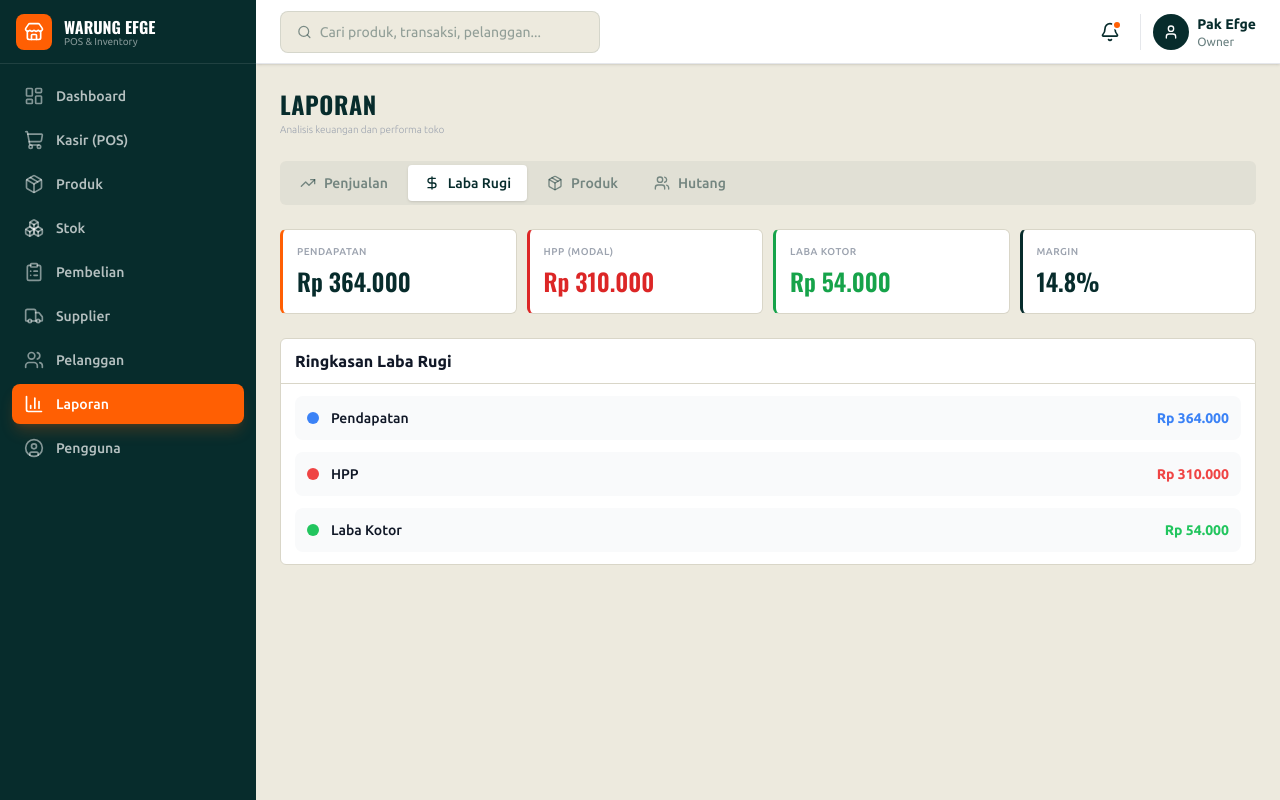
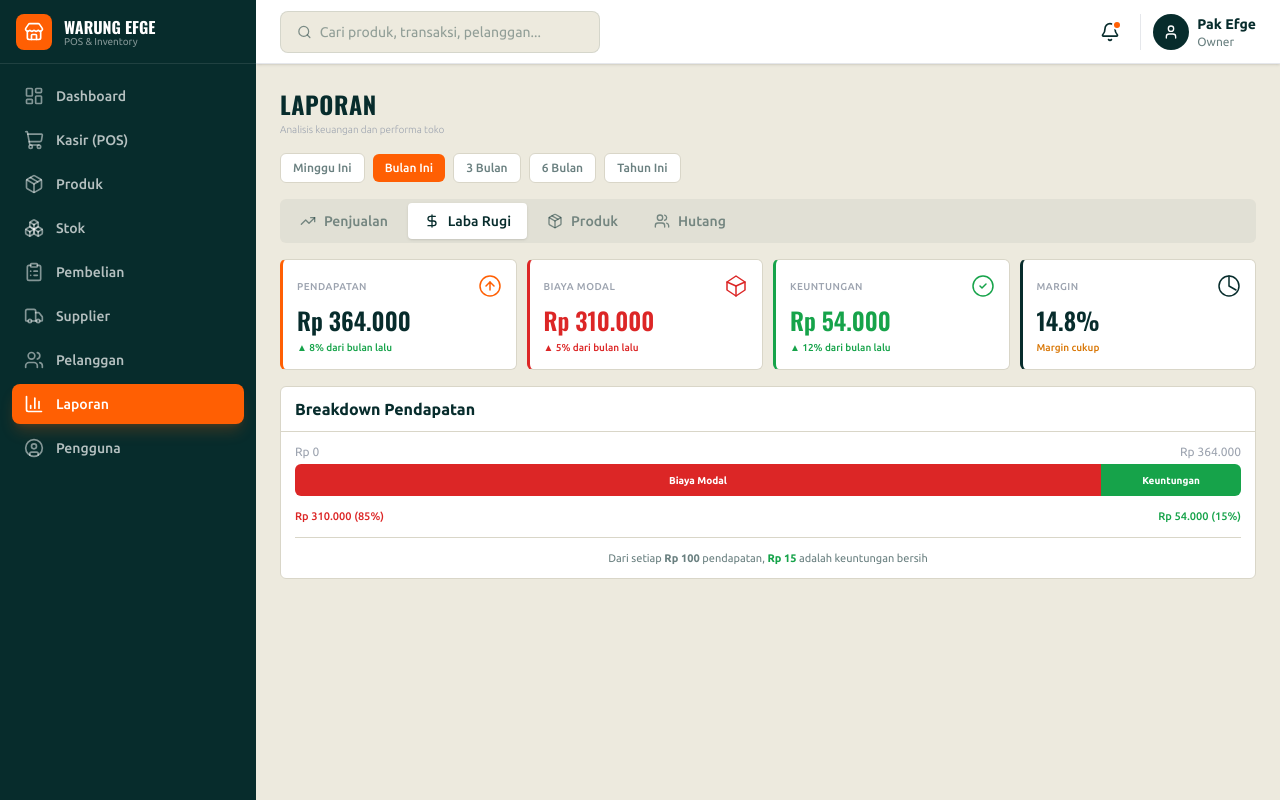
Before and after one commit to ersetdigital-sudo/Warung-Efge, a Next.js app: page /reports in a window 1280 px wide. Both pictures are taken after a click on the button "Laba Rugi". Built offline with nearby package versions, Linux system fonts and the light colour scheme.

Commit message:
auto: update from Kiro

```diff
--- a/src/app/(main)/reports/page.tsx
+++ b/src/app/(main)/reports/page.tsx
@@ -1,18 +1,28 @@
 "use client";
 
 import { useState } from "react";
-import { TrendingUp, DollarSign, Package, Users, Truck, Wallet, Receipt } from "lucide-react";
+import { TrendingUp, DollarSign, Package, Users, Truck } from "lucide-react";
 import { Card, CardHeader, CardContent } from "@/components/ui/Card";
-import Badge from "@/components/ui/Badge";
 import { formatCurrency, formatNumber } from "@/lib/utils";
 import { transactions, products, customers, suppliers, monthlySalesData, topProducts } from "@/data/mock-data";
-
 import { BarChart, Bar, XAxis, YAxis, CartesianGrid, Tooltip, ResponsiveContainer } from "recharts";
 
 type ReportType = "sales" | "profit" | "products" | "debts";
+type PeriodType = "week" | "month" | "3month" | "6month" | "year";
+
+// SVG Icons
+function IconWallet() { return <svg width="24" height="24" viewBox="0 0 24 24" fill="none" stroke="#FF5F03" strokeWidth="1.5" strokeLinecap="round" strokeLinejoin="round"><rect x="2" y="6" width="20" height="14" rx="3"/><path d="M2 10h20"/><path d="M16 14h2"/><path d="M6 2h8l4 4"/></svg>; }
+function IconTrend() { return <svg width="24" height="24" viewBox="0 0 24 24" fill="none" stroke="#16A34A" strokeWidth="1.5" strokeLinecap="round" strokeLinejoin="round"><polyline points="22 7 13.5 15.5 8.5 10.5 2 17"/><polyline points="16 7 22 7 22 13"/></svg>; }
+function IconReceipt() { return <svg width="24" height="24" viewBox="0 0 24 24" fill="none" stroke="#072C2C" strokeWidth="1.5" strokeLinecap="round" strokeLinejoin="round"><path d="M4 2v20l3-2 3 2 3-2 3 2 3-2 3 2V2l-3 2-3-2-3 2-3-2-3 2-3-2z"/><path d="M8 8h8"/><path d="M8 12h8"/><path d="M8 16h4"/></svg>; }
+function IconMoneyIn() { return <svg width="24" height="24" viewBox="0 0 24 24" fill="none" stroke="#FF5F03" strokeWidth="1.5" strokeLinecap="round" strokeLinejoin="round"><circle cx="12" cy="12" r="10"/><path d="M12 8v8"/><path d="M8 12l4-4 4 4"/></svg>; }
+function IconBox() { return <svg width="24" height="24" viewBox="0 0 24 24" fill="none" stroke="#DC2626" strokeWidth="1.5" strokeLinecap="round" strokeLinejoin="round"><path d="M21 8L12 2 3 8v8l9 6 9-6V8z"/><path d="M12 22V12"/><path d="M12 12L3 8"/><path d="M12 12l9-4"/></svg>; }
+function IconCheckCircle() { return <svg width="24" height="24" viewBox="0 0 24 24" fill="none" stroke="#16A34A" strokeWidth="1.5" strokeLinecap="round" strokeLinejoin="round"><circle cx="12" cy="12" r="10"/><path d="M9 12l2 2 4-4"/></svg>; }
+function IconPie() { return <svg width="24" height="24" viewBox="0 0 24 24" fill="none" stroke="#072C2C" strokeWidth="1.5" strokeLinecap="round" strokeLinejoin="round"><circle cx="12" cy="12" r="10"/><path d="M12 2v10l7 4"/></svg>; }
 
 export default function ReportsPage() {
   const [activeReport, setActiveReport] = useState<ReportType>("sales");
+  const [period, setPeriod] = useState<PeriodType>("month");
+
   const reports = [
     { id: "sales" as ReportType, label: "Penjualan", icon: TrendingUp },
     { id: "profit" as ReportType, label: "Laba Rugi", icon: DollarSign },
@@ -20,14 +30,45 @@ export default function ReportsPage() {
     { id: "debts" as ReportType, label: "Hutang", icon: Users },
   ];
 
+  const periods: { id: PeriodType; label: string }[] = [
+    { id: "week", label: "Minggu Ini" },
+    { id: "month", label: "Bulan Ini" },
+    { id: "3month", label: "3 Bulan" },
+    { id: "6month", label: "6 Bulan" },
+    { id: "year", label: "Tahun Ini" },
+  ];
+
   const totalSales = transactions.reduce((s, t) => s + t.total, 0);
   const totalCOGS = transactions.reduce((s, t) => s + t.items.reduce((is, item) => { const p = products.find(pr => pr.id === item.productId); return is + (p?.costPrice || 0) * item.quantity; }, 0), 0);
   const grossProfit = totalSales - totalCOGS;
+  const marginPct = (grossProfit / totalSales * 100);
+  const profitPer100 = Math.round(marginPct);
+
+  const getMarginLabel = () => {
+    if (marginPct >= 20) return { text: "Margin sehat ✓", color: "text-[#16A34A]" };
+    if (marginPct >= 10) return { text: "Margin cukup", color: "text-[#D97706]" };
+    return { text: "Margin tipis ⚠️", color: "text-[#DC2626]" };
+  };
+
+  const totalProductRevenue = topProducts.reduce((s, p) => s + p.revenue, 0);
+
+  // Horizontal bar data for products
+  const horizontalProductData = topProducts.map(p => ({ ...p, contribution: ((p.revenue / totalProductRevenue) * 100).toFixed(1) }));
 
   return (
-    <div className="space-y-6">
+    <div className="space-y-4">
       <div><h1 className="text-2xl font-bold text-[#072C2C] font-[Oswald] uppercase tracking-wide">Laporan</h1><p className="text-[10px] text-[#9CA3AF] font-light mt-0.5">Analisis keuangan dan performa toko</p></div>
 
+      {/* Period Filter */}
+      <div className="flex items-center gap-2 flex-wrap">
+        {periods.map((p) => (
+          <button key={p.id} onClick={() => setPeriod(p.id)} className={`px-3 py-1.5 rounded-md text-xs font-medium transition-all cursor-pointer ${period === p.id ? "bg-[#FF5F03] text-white" : "bg-white border border-[#D9D6C8] text-[#072C2C]/60 hover:border-[#FF5F03]/40 hover:text-[#072C2C]"}`}>
+            {p.label}
+          </button>
+        ))}
+      </div>
+
+      {/* Tabs */}
       <div className="flex gap-1 bg-[#072C2C]/5 rounded-md p-1">
         {reports.map((r) => (
           <button key={r.id} onClick={() => setActiveReport(r.id)} className={`flex items-center gap-2 px-4 py-2 rounded text-sm font-medium transition-all cursor-pointer ${activeReport === r.id ? "bg-white text-[#072C2C] shadow-sm" : "text-[#072C2C]/50 hover:text-[#072C2C]/80"}`}>
@@ -36,50 +77,150 @@ export default function ReportsPage() {
         ))}
       </div>
 
+      {/* TAB PENJUALAN */}
       {activeReport === "sales" && (
-        <div className="space-y-6">
+        <div className="space-y-4">
           <div className="grid grid-cols-1 sm:grid-cols-3 gap-2.5">
-            <div className="bg-white border border-[#D9D6C8] rounded-md p-3.5 border-l-[3px] border-l-[#FF5F03]"><div className="flex items-center justify-between mb-1"><p className="text-[10px] font-medium text-[#9CA3AF] uppercase tracking-wider">Total Penjualan</p><Wallet className="w-4 h-4 text-[#FF5F03]" /></div><p className="font-[Oswald] text-[24px] font-semibold text-[#072C2C] mt-1">{formatCurrency(totalSales)}</p></div>
-            <div className="bg-white border border-[#D9D6C8] rounded-md p-3.5 border-l-[3px] border-l-[#16A34A]"><div className="flex items-center justify-between mb-1"><p className="text-[10px] font-medium text-[#9CA3AF] uppercase tracking-wider">Rata-rata Transaksi</p><TrendingUp className="w-4 h-4 text-[#16A34A]" /></div><p className="font-[Oswald] text-[24px] font-semibold text-[#16A34A] mt-1">{formatCurrency(totalSales / transactions.length)}</p></div>
-            <div className="bg-white border border-[#D9D6C8] rounded-md p-3.5 border-l-[3px] border-l-[#072C2C]"><div className="flex items-center justify-between mb-1"><p className="text-[10px] font-medium text-[#9CA3AF] uppercase tracking-wider">Total Transaksi</p><Receipt className="w-4 h-4 text-[#072C2C]" /></div><p className="font-[Oswald] text-[24px] font-semibold text-[#072C2C] mt-1">{formatNumber(transactions.length)}</p></div>
+            <div className="bg-white border border-[#D9D6C8] rounded-md p-3.5 border-l-[3px] border-l-[#FF5F03]">
+              <div className="flex items-center justify-between mb-1"><p className="text-[10px] font-medium text-[#9CA3AF] uppercase tracking-wider">Total Penjualan</p><IconWallet /></div>
+              <p className="font-[Oswald] text-[24px] font-semibold text-[#072C2C] mt-1">{formatCurrency(totalSales)}</p>
+              <p className="text-[10px] text-[#16A34A] font-medium mt-0.5">▲ 12% dari bulan lalu</p>
+            </div>
+            <div className="bg-white border border-[#D9D6C8] rounded-md p-3.5 border-l-[3px] border-l-[#16A34A]">
+              <div className="flex items-center justify-between mb-1"><p className="text-[10px] font-medium text-[#9CA3AF] uppercase tracking-wider">Rata-rata Transaksi</p><IconTrend /></div>
+              <p className="font-[Oswald] text-[24px] font-semibold text-[#16A34A] mt-1">{formatCurrency(totalSales / transactions.length)}</p>
+              <p className="text-[10px] text-[#16A34A] font-medium mt-0.5">▲ 4% dari bulan lalu</p>
+            </div>
+            <div className="bg-white border border-[#D9D6C8] rounded-md p-3.5 border-l-[3px] border-l-[#072C2C]">
+              <div className="flex items-center justify-between mb-1"><p className="text-[10px] font-medium text-[#9CA3AF] uppercase tracking-wider">Total Transaksi</p><IconReceipt /></div>
+              <p className="font-[Oswald] text-[24px] font-semibold text-[#072C2C] mt-1">{formatNumber(transactions.length)}</p>
+              <p className="text-[10px] text-[#16A34A] font-medium mt-0.5">▲ 8% dari bulan lalu</p>
+            </div>
           </div>
-          <Card><CardHeader><h3 className="text-base font-semibold">Penjualan Bulanan</h3></CardHeader><CardContent><div className="h-72"><ResponsiveContainer width="100%" height="100%"><BarChart data={monthlySalesData}><CartesianGrid strokeDasharray="3 3" stroke="#f1f5f9" /><XAxis dataKey="name" axisLine={false} tickLine={false} fontSize={12} /><YAxis axisLine={false} tickLine={false} fontSize={12} tickFormatter={(v) => `${(v/1000000).toFixed(0)}jt`} /><Tooltip formatter={(value) => [formatCurrency(value as number), "Penjualan"]} contentStyle={{ borderRadius: "8px", border: "1px solid #e2e8f0", backgroundColor: "#ffffff", boxShadow: "0 2px 8px rgba(0,0,0,0.08)" }} cursor={{ fill: "transparent" }} /><Bar dataKey="sales" fill="#3b82f6" radius={[4, 4, 0, 0]} /></BarChart></ResponsiveContainer></div></CardContent></Card>
+          <Card><CardHeader><h3 className="text-base font-semibold text-[#072C2C]">Penjualan Bulanan</h3></CardHeader><CardContent><div className="h-72"><ResponsiveContainer width="100%" height="100%"><BarChart data={monthlySalesData}><CartesianGrid strokeDasharray="3 3" stroke="#f1f5f9" /><XAxis dataKey="name" axisLine={false} tickLine={false} fontSize={12} /><YAxis axisLine={false} tickLine={false} fontSize={12} tickFormatter={(v) => `${(v/1000000).toFixed(0)}jt`} /><Tooltip formatter={(value) => [formatCurrency(value as number), "Penjualan"]} contentStyle={{ borderRadius: "8px", border: "1px solid #e2e8f0", backgroundColor: "#ffffff", boxShadow: "0 2px 8px rgba(0,0,0,0.08)" }} cursor={{ fill: "transparent" }} /><Bar dataKey="sales" fill="#FF5F03" radius={[4, 4, 0, 0]} /></BarChart></ResponsiveContainer></div></CardContent></Card>
         </div>
       )}
 
+      {/* TAB LABA RUGI */}
+      {activeReport === "profit" && (
+        <div className="space-y-4">
+          <div className="grid grid-cols-1 sm:grid-cols-4 gap-2.5">
+            <div className="bg-white border border-[#D9D6C8] rounded-md p-3.5 border-l-[3px] border-l-[#FF5F03]">
+              <div className="flex items-center justify-between mb-1"><p className="text-[10px] font-medium text-[#9CA3AF] uppercase tracking-wider">Pendapatan</p><IconMoneyIn /></div>
+              <p className="font-[Oswald] text-[24px] font-semibold text-[#072C2C] mt-1">{formatCurrency(totalSales)}</p>
+              <p className="text-[10px] text-[#16A34A] font-medium mt-0.5">▲ 8% dari bulan lalu</p>
+            </div>
+            <div className="bg-white border border-[#D9D6C8] rounded-md p-3.5 border-l-[3px] border-l-[#DC2626]">
+              <div className="flex items-center justify-between mb-1"><p className="text-[10px] font-medium text-[#9CA3AF] uppercase tracking-wider">Biaya Modal</p><IconBox /></div>
+              <p className="font-[Oswald] text-[24px] font-semibold text-[#DC2626] mt-1">{formatCurrency(totalCOGS)}</p>
+              <p className="text-[10px] text-[#DC2626] font-medium mt-0.5">▲ 5% dari bulan lalu</p>
+            </div>
+            <div className="bg-white border border-[#D9D6C8] rounded-md p-3.5 border-l-[3px] border-l-[#16A34A]">
+              <div className="flex items-center justify-between mb-1"><p className="text-[10px] font-medium text-[#9CA3AF] uppercase tracking-wider">Keuntungan</p><IconCheckCircle /></div>
+              <p className="font-[Oswald] text-[24px] font-semibold text-[#16A34A] mt-1">{formatCurrency(grossProfit)}</p>
+              <p className="text-[10px] text-[#16A34A] font-medium mt-0.5">▲ 12% dari bulan lalu</p>
+            </div>
+            <div className="bg-white border border-[#D9D6C8] rounded-md p-3.5 border-l-[3px] border-l-[#072C2C]">
+              <div className="flex items-center justify-between mb-1"><p className="text-[10px] font-medium text-[#9CA3AF] uppercase tracking-wider">Margin</p><IconPie /></div>
+              <p className="font-[Oswald] text-[24px] font-semibold text-[#072C2C] mt-1">{marginPct.toFixed(1)}%</p>
+              <p className={`text-[10px] font-medium mt-0.5 ${getMarginLabel().color}`}>{getMarginLabel().text}</p>
+            </div>
+          </div>
 
-      {activeReport === "profit" && (
-        <div className="space-y-6">
-          <div className="grid grid-cols-1 sm:grid-cols-4 gap-2.5">
-            <div className="bg-white border border-[#D9D6C8] rounded-md p-3.5 border-l-[3px] border-l-[#FF5F03]"><p className="text-[10px] font-medium text-[#9CA3AF] uppercase tracking-wider">Pendapatan</p><p className="font-[Oswald] text-[24px] font-semibold text-[#072C2C] mt-1">{formatCurrency(totalSales)}</p></div>
-            <div className="bg-white border border-[#D9D6C8] rounded-md p-3.5 border-l-[3px] border-l-[#DC2626]"><p className="text-[10px] font-medium text-[#9CA3AF] uppercase tracking-wider">HPP (Modal)</p><p className="font-[Oswald] text-[24px] font-semibold text-[#DC2626] mt-1">{formatCurrency(totalCOGS)}</p></div>
-            <div className="bg-white border border-[#D9D6C8] rounded-md p-3.5 border-l-[3px] border-l-[#16A34A]"><p className="text-[10px] font-medium text-[#9CA3AF] uppercase tracking-wider">Laba Kotor</p><p className="font-[Oswald] text-[24px] font-semibold text-[#16A34A] mt-1">{formatCurrency(grossProfit)}</p></div>
-            <div className="bg-white border border-[#D9D6C8] rounded-md p-3.5 border-l-[3px] border-l-[#072C2C]"><p className="text-[10px] font-medium text-[#9CA3AF] uppercase tracking-wider">Margin</p><p className="font-[Oswald] text-[24px] font-semibold text-[#072C2C] mt-1">{(grossProfit / totalSales * 100).toFixed(1)}%</p></div>
-          </div>
-          <Card><CardHeader><h3 className="text-base font-semibold">Ringkasan Laba Rugi</h3></CardHeader><CardContent><div className="space-y-3">
-            {[{ name: "Pendapatan", value: totalSales, color: "#3b82f6" }, { name: "HPP", value: totalCOGS, color: "#ef4444" }, { name: "Laba Kotor", value: grossProfit, color: "#22c55e" }].map((item) => (
-              <div key={item.name} className="flex items-center justify-between p-3 bg-gray-50 rounded-lg"><div className="flex items-center gap-3"><div className="w-3 h-3 rounded-full" style={{ backgroundColor: item.color }} /><span className="text-sm font-medium">{item.name}</span></div><span className="text-sm font-bold" style={{ color: item.color }}>{formatCurrency(item.value)}</span></div>
-            ))}
-          </div></CardContent></Card>
+          {/* Breakdown Bar */}
+          <Card><CardHeader><h3 className="text-base font-semibold text-[#072C2C]">Breakdown Pendapatan</h3></CardHeader><CardContent>
+            <div className="space-y-3">
+              <div className="flex items-center gap-2 text-xs text-[#9CA3AF] mb-1">
+                <span>Rp 0</span><div className="flex-1" /><span>{formatCurrency(totalSales)}</span>
+              </div>
+              <div className="w-full h-8 rounded-md overflow-hidden flex">
+                <div className="h-full bg-[#DC2626] flex items-center justify-center" style={{ width: `${(totalCOGS / totalSales * 100).toFixed(1)}%` }}>
+                  <span className="text-[10px] font-bold text-white">Biaya Modal</span>
+                </div>
+                <div className="h-full bg-[#16A34A] flex items-center justify-center" style={{ width: `${(grossProfit / totalSales * 100).toFixed(1)}%` }}>
+                  <span className="text-[10px] font-bold text-white">Keuntungan</span>
+                </div>
+              </div>
+              <div className="flex justify-between text-[11px]">
+                <span className="text-[#DC2626] font-medium">{formatCurrency(totalCOGS)} ({(totalCOGS / totalSales * 100).toFixed(0)}%)</span>
+                <span className="text-[#16A34A] font-medium">{formatCurrency(grossProfit)} ({(grossProfit / totalSales * 100).toFixed(0)}%)</span>
+              </div>
+              <p className="text-[11px] text-[#072C2C]/60 text-center mt-2 border-t border-[#D9D6C8] pt-3">Dari setiap <span className="font-bold">Rp 100</span> pendapatan, <span className="font-bold text-[#16A34A]">Rp {profitPer100}</span> adalah keuntungan bersih</p>
+            </div>
+          </CardContent></Card>
         </div>
       )}
 
+      {/* TAB PRODUK */}
       {activeReport === "products" && (
-        <div className="space-y-6">
-          <Card><CardHeader><h3 className="text-base font-semibold">Produk Terlaris</h3></CardHeader><CardContent><div className="h-64"><ResponsiveContainer width="100%" height="100%"><BarChart data={topProducts}><CartesianGrid strokeDasharray="3 3" stroke="#f1f5f9" /><XAxis dataKey="name" axisLine={false} tickLine={false} fontSize={10} /><YAxis axisLine={false} tickLine={false} fontSize={12} /><Tooltip formatter={(value) => [formatNumber(value as number), "Terjual"]} contentStyle={{ borderRadius: "8px", border: "1px solid #e2e8f0", backgroundColor: "#ffffff", boxShadow: "0 2px 8px rgba(0,0,0,0.08)" }} cursor={{ fill: "transparent" }} /><Bar dataKey="sold" fill="#6366f1" radius={[4, 4, 0, 0]} /></BarChart></ResponsiveContainer></div></CardContent></Card>
-          <Card><CardHeader><h3 className="text-base font-semibold">Produk Lambat Terjual</h3></CardHeader><CardContent className="p-0"><div className="divide-y divide-gray-100">{products.slice(-5).reverse().map((p) => <div key={p.id} className="flex items-center justify-between px-5 py-3"><div><p className="text-sm font-medium">{p.name}</p><p className="text-xs text-gray-500">Stok: {p.stock} {p.unit}</p></div><Badge variant="warning">Lambat</Badge></div>)}</div></CardContent></Card>
+        <div className="space-y-4">
+          <Card><CardHeader><h3 className="text-base font-semibold text-[#072C2C]">Produk Terlaris</h3></CardHeader><CardContent>
+            <div className="h-64">
+              <ResponsiveContainer width="100%" height="100%">
+                <BarChart data={horizontalProductData} layout="vertical">
+                  <CartesianGrid strokeDasharray="3 3" stroke="#f1f5f9" horizontal={false} />
+                  <XAxis type="number" axisLine={false} tickLine={false} fontSize={11} />
+                  <YAxis type="category" dataKey="name" axisLine={false} tickLine={false} fontSize={11} width={130} />
+                  <Tooltip formatter={(value) => [formatNumber(value as number), "Terjual"]} contentStyle={{ borderRadius: "8px", border: "1px solid #e2e8f0", backgroundColor: "#ffffff", boxShadow: "0 2px 8px rgba(0,0,0,0.08)" }} cursor={{ fill: "transparent" }} />
+                  <Bar dataKey="sold" fill="#FF5F03" radius={[0, 4, 4, 0]} barSize={20} />
+                </BarChart>
+              </ResponsiveContainer>
+            </div>
+          </CardContent></Card>
+
+          {/* Table */}
+          <Card><CardHeader><h3 className="text-base font-semibold text-[#072C2C]">Detail Produk Terlaris</h3></CardHeader><CardContent className="p-0">
+            <table className="w-full text-[12px]">
+              <thead>
+                <tr className="border-b border-[#D9D6C8]">
+                  <th className="text-[10px] font-semibold text-[#9CA3AF] text-left px-3.5 py-2 bg-[#EDEADE] uppercase tracking-wider">No</th>
+                  <th className="text-[10px] font-semibold text-[#9CA3AF] text-left px-3.5 py-2 bg-[#EDEADE] uppercase tracking-wider">Nama Produk</th>
+                  <th className="text-[10px] font-semibold text-[#9CA3AF] text-right px-3.5 py-2 bg-[#EDEADE] uppercase tracking-wider">Terjual</th>
+                  <th className="text-[10px] font-semibold text-[#9CA3AF] text-right px-3.5 py-2 bg-[#EDEADE] uppercase tracking-wider">Pendapatan</th>
+                  <th className="text-[10px] font-semibold text-[#9CA3AF] text-right px-3.5 py-2 bg-[#EDEADE] uppercase tracking-wider">Kontribusi</th>
+                </tr>
+              </thead>
+              <tbody>
+                {horizontalProductData.map((p, idx) => (
+                  <tr key={p.name} className={`border-b border-[#D9D6C8] last:border-b-0 ${idx % 2 === 1 ? "bg-[#EDEADE]/30" : ""}`}>
+                    <td className="px-3.5 py-2.5 font-bold text-[#072C2C]/50">{idx + 1}</td>
+                    <td className="px-3.5 py-2.5 font-medium text-[#072C2C]">{p.name}</td>
+                    <td className="px-3.5 py-2.5 text-right font-mono">{formatNumber(p.sold)}</td>
+                    <td className="px-3.5 py-2.5 text-right font-mono font-bold text-[#16A34A]">{formatCurrency(p.revenue)}</td>
+                    <td className="px-3.5 py-2.5 text-right font-mono">{p.contribution}%</td>
+                  </tr>
+                ))}
+              </tbody>
+            </table>
+          </CardContent></Card>
+
+          {/* Produk Lambat Terjual */}
+          <Card><CardHeader><h3 className="text-base font-semibold text-[#072C2C]">Produk Lambat Terjual</h3></CardHeader><CardContent className="p-0">
+            <div>
+              {products.slice(-5).reverse().map((p, idx) => (
+                <div key={p.id} className={`flex items-center justify-between px-3.5 py-3 border-b border-[#D9D6C8] last:border-b-0 ${idx % 2 === 1 ? "bg-[#EDEADE]/30" : ""}`}>
+                  <div>
+                    <p className="text-sm font-medium text-[#072C2C]">{p.name}</p>
+                    <p className="text-[10px] text-[#9CA3AF]">Stok: {p.stock} {p.unit}</p>
+                  </div>
+                  <span className="text-[11px] font-mono font-bold text-[#D97706] bg-[#D97706]/10 px-2 py-0.5 rounded">{Math.floor(Math.random() * 8) + 2} terjual bulan ini</span>
+                </div>
+              ))}
+            </div>
+          </CardContent></Card>
         </div>
       )}
 
+      {/* TAB HUTANG */}
       {activeReport === "debts" && (
-        <div className="space-y-6">
+        <div className="space-y-4">
           <div className="grid grid-cols-1 sm:grid-cols-2 gap-2.5">
             <div className="bg-white border border-[#D9D6C8] rounded-md p-3.5 border-l-[3px] border-l-[#DC2626]"><div className="flex items-center gap-2 mb-1"><Users className="w-4 h-4 text-[#DC2626]" /><p className="text-[10px] font-medium text-[#9CA3AF] uppercase tracking-wider">Hutang Pelanggan</p></div><p className="font-[Oswald] text-[24px] font-semibold text-[#DC2626]">{formatCurrency(customers.reduce((s,c) => s+c.debt, 0))}</p></div>
             <div className="bg-white border border-[#D9D6C8] rounded-md p-3.5 border-l-[3px] border-l-[#D97706]"><div className="flex items-center gap-2 mb-1"><Truck className="w-4 h-4 text-[#D97706]" /><p className="text-[10px] font-medium text-[#9CA3AF] uppercase tracking-wider">Hutang ke Supplier</p></div><p className="font-[Oswald] text-[24px] font-semibold text-[#D97706]">{formatCurrency(suppliers.reduce((s,sup) => s+sup.debt, 0))}</p></div>
           </div>
-          <div className="grid grid-cols-1 lg:grid-cols-2 gap-6">
-            <Card><CardHeader><h3 className="text-base font-semibold">Hutang Pelanggan</h3></CardHeader><CardContent className="p-0"><div className="divide-y divide-gray-100">{customers.filter(c=>c.debt>0).sort((a,b)=>b.debt-a.debt).map(c=><div key={c.id} className="flex items-center justify-between px-5 py-3"><div><p className="text-sm font-medium">{c.name}</p><p className="text-xs text-gray-500">{c.phone}</p></div><p className="text-sm font-bold text-red-600">{formatCurrency(c.debt)}</p></div>)}</div></CardContent></Card>
-            <Card><CardHeader><h3 className="text-base font-semibold">Hutang Supplier</h3></CardHeader><CardContent className="p-0"><div className="divide-y divide-gray-100">{suppliers.filter(s=>s.debt>0).sort((a,b)=>b.debt-a.debt).map(s=><div key={s.id} className="flex items-center justify-between px-5 py-3"><div><p className="text-sm font-medium">{s.name}</p><p className="text-xs text-gray-500">{s.phone}</p></div><p className="text-sm font-bold text-orange-600">{formatCurrency(s.debt)}</p></div>)}</div></CardContent></Card>
+          <div className="grid grid-cols-1 lg:grid-cols-2 gap-4">
+            <Card><CardHeader><h3 className="text-base font-semibold text-[#072C2C]">Hutang Pelanggan</h3></CardHeader><CardContent className="p-0"><div>{customers.filter(c=>c.debt>0).sort((a,b)=>b.debt-a.debt).map((c, idx)=><div key={c.id} className={`flex items-center justify-between px-3.5 py-3 border-b border-[#D9D6C8] last:border-b-0 ${idx % 2 === 1 ? "bg-[#EDEADE]/30" : ""}`}><div><p className="text-sm font-medium text-[#072C2C]">{c.name}</p><p className="text-[10px] text-[#9CA3AF]">{c.phone}</p></div><p className="text-sm font-bold text-[#DC2626] font-mono">{formatCurrency(c.debt)}</p></div>)}</div></CardContent></Card>
+            <Card><CardHeader><h3 className="text-base font-semibold text-[#072C2C]">Hutang Supplier</h3></CardHeader><CardContent className="p-0"><div>{suppliers.filter(s=>s.debt>0).sort((a,b)=>b.debt-a.debt).map((s, idx)=><div key={s.id} className={`flex items-center justify-between px-3.5 py-3 border-b border-[#D9D6C8] last:border-b-0 ${idx % 2 === 1 ? "bg-[#EDEADE]/30" : ""}`}><div><p className="text-sm font-medium text-[#072C2C]">{s.name}</p><p className="text-[10px] text-[#9CA3AF]">{s.phone}</p></div><p className="text-sm font-bold text-[#D97706] font-mono">{formatCurrency(s.debt)}</p></div>)}</div></CardContent></Card>
           </div>
         </div>
       )}
```
